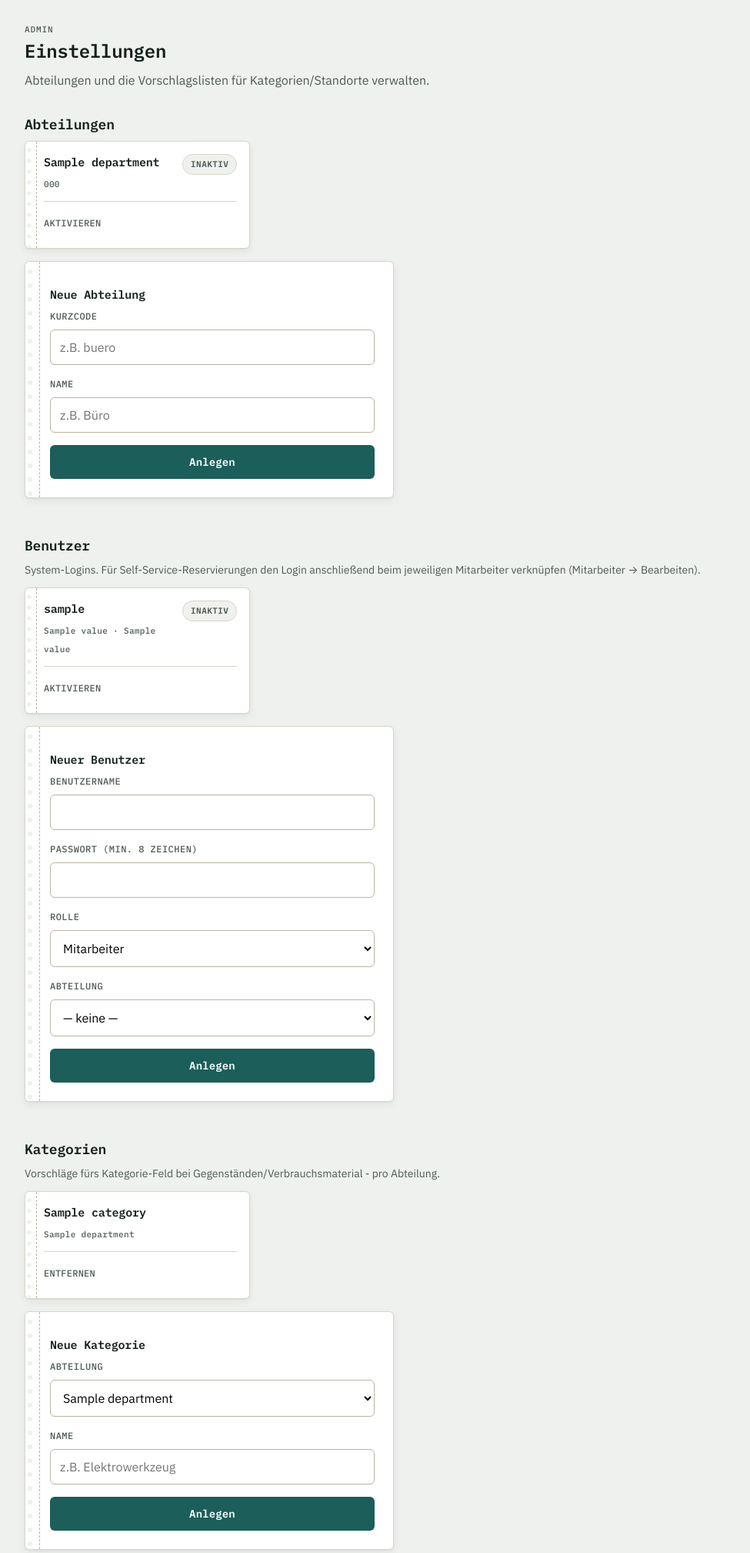
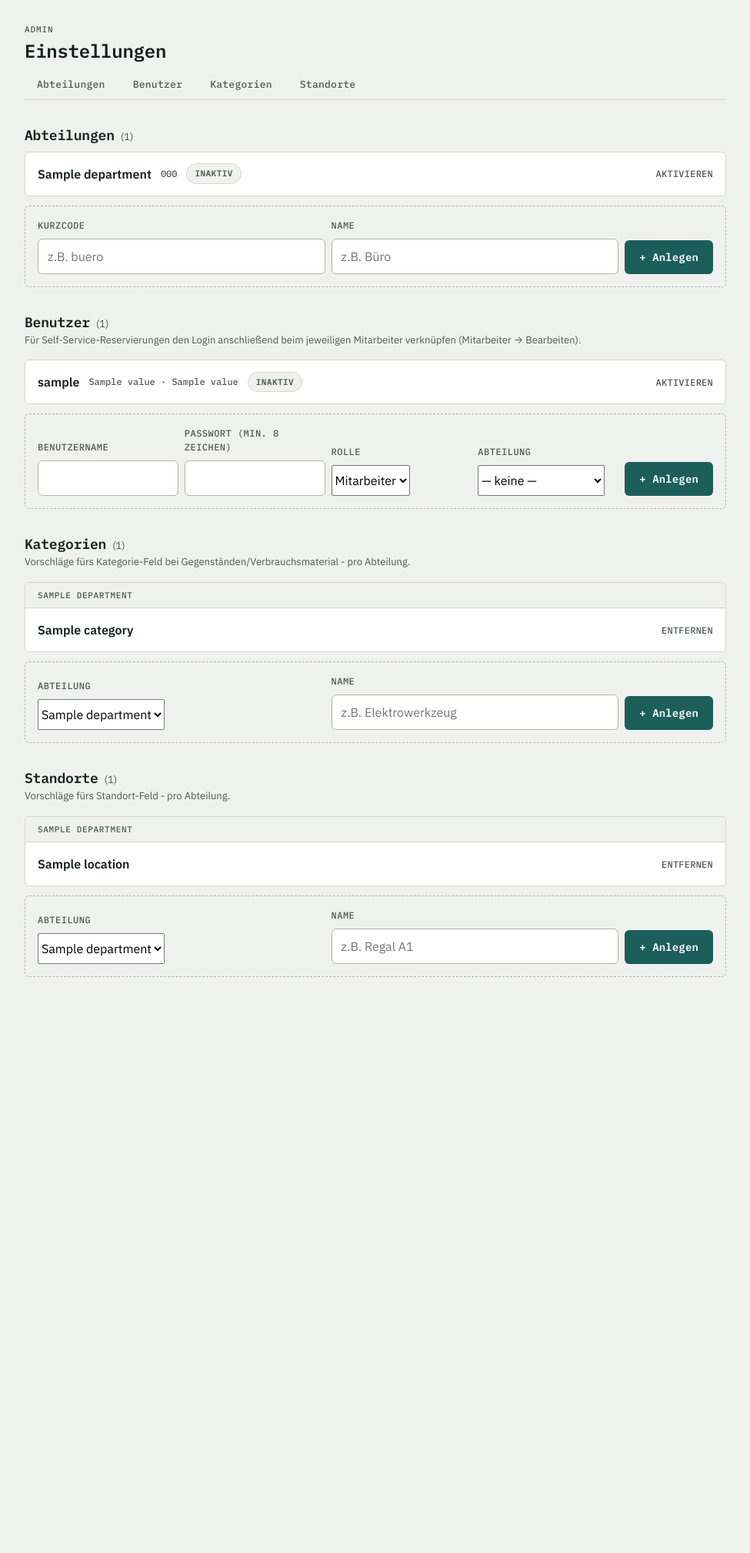
Before and after one commit to Woschj/scandy-lite, a FastAPI app: template app/templates/admin/settings.html in a window 1280 px wide. Shown: the part 60-2077 px from the top of the page at 77% size, without its empty margins (152-1127 px from the left). After the commit the page ends 1329 px from the top, so only its background shows below. Run offline with FastAPI, Linux system fonts and the light colour scheme; the template is opened without the code that fills it: most values are stand-ins (such as "Sample title", 1, 10 or a date in 2020); some libraries are stand-ins or nearby versions.

Commit message:
Settings ui overhaul

```diff
--- a/app/static/css/app.css
+++ b/app/static/css/app.css
@@ -759,3 +759,142 @@ button, input, select {
   font-size: 0.8125rem;
   padding: var(--space-6) var(--space-2);
 }
+
+/* -------------------------------------------------------------------------
+   Kompakte Listen für die Admin-Einstellungen (Kacheln sind hier zu viel
+   Overhead für simple Name+Aktion-Einträge)
+   ------------------------------------------------------------------------- */
+
+.settings-section {
+  margin-top: var(--space-8);
+}
+
+.settings-section h2 {
+  display: flex;
+  align-items: baseline;
+  gap: var(--space-2);
+}
+
+.settings-section .count {
+  font-family: var(--font-body);
+  font-size: 0.8125rem;
+  color: var(--ink-soft);
+  font-weight: 400;
+  text-transform: none;
+  letter-spacing: normal;
+}
+
+.settings-hint {
+  color: var(--ink-soft);
+  font-size: 0.8125rem;
+  margin-top: calc(-1 * var(--space-2));
+  margin-bottom: var(--space-4);
+}
+
+.settings-list {
+  border: 1px solid var(--line);
+  border-radius: var(--radius);
+  background: var(--bg-raised);
+  overflow: hidden;
+}
+
+.settings-row {
+  display: flex;
+  align-items: center;
+  justify-content: space-between;
+  gap: var(--space-3);
+  padding: var(--space-3) var(--space-4);
+  border-bottom: 1px solid var(--line);
+}
+.settings-row:last-child { border-bottom: none; }
+
+.settings-row .main {
+  display: flex;
+  align-items: center;
+  gap: var(--space-3);
+  min-width: 0;
+}
+
+.settings-row .name {
+  font-weight: 600;
+}
+
+.settings-row .meta {
+  font-family: var(--font-display);
+  font-size: 0.75rem;
+  color: var(--ink-soft);
+  white-space: nowrap;
+}
+
+.settings-row .actions {
+  display: flex;
+  gap: var(--space-3);
+  flex-shrink: 0;
+}
+
+.settings-row form { margin: 0; }
+
+.settings-group-label {
+  padding: var(--space-2) var(--space-4);
+  background: var(--bg);
+  font-family: var(--font-display);
+  font-size: 0.6875rem;
+  letter-spacing: 0.06em;
+  text-transform: uppercase;
+  color: var(--ink-soft);
+  border-bottom: 1px solid var(--line);
+}
+
+.settings-empty {
+  padding: var(--space-4);
+  color: var(--ink-soft);
+  font-size: 0.875rem;
+  text-align: center;
+}
+
+.settings-add-inline {
+  display: flex;
+  gap: var(--space-2);
+  flex-wrap: wrap;
+  align-items: flex-end;
+  padding: var(--space-4);
+  background: var(--bg);
+  border: 1px dashed var(--line-strong);
+  border-radius: var(--radius);
+  margin-top: var(--space-3);
+}
+
+.settings-add-inline .field {
+  margin-bottom: 0;
+  flex: 1;
+  min-width: 160px;
+}
+
+.settings-add-inline select,
+.settings-add-inline input {
+  min-height: 40px;
+}
+
+.settings-tabs {
+  display: flex;
+  gap: var(--space-1);
+  border-bottom: 1px solid var(--line);
+  margin-bottom: var(--space-6);
+  flex-wrap: wrap;
+}
+
+.settings-tabs a {
+  padding: var(--space-2) var(--space-4);
+  font-family: var(--font-display);
+  font-size: 0.8125rem;
+  letter-spacing: 0.02em;
+  text-decoration: none;
+  color: var(--ink-soft);
+  border-bottom: 2px solid transparent;
+  margin-bottom: -1px;
+}
+.settings-tabs a.active,
+.settings-tabs a:hover {
+  color: var(--ink);
+  border-bottom-color: var(--brand);
+}
--- a/app/templates/admin/settings.html
+++ b/app/templates/admin/settings.html
@@ -4,31 +4,37 @@
 {% block content %}
 <span class="eyebrow">Admin</span>
 <h1>Einstellungen</h1>
-<p>Abteilungen und die Vorschlagslisten für Kategorien/Standorte verwalten.</p>
 
-<h2 style="margin-top: var(--space-8);">Abteilungen</h2>
-<div class="item-grid">
+<nav class="settings-tabs">
+  <a href="#departments">Abteilungen</a>
+  <a href="#users">Benutzer</a>
+  <a href="#categories">Kategorien</a>
+  <a href="#locations">Standorte</a>
+</nav>
+
+{# ================= Abteilungen ================= #}
+<section class="settings-section" id="departments">
+  <h2>Abteilungen <span class="count">({{ departments | length }})</span></h2>
+  <div class="settings-list">
     {% for d in departments %}
-    <div class="item-card">
-      <div class="item-card-top">
-        <div>
-          <h3>{{ d.name }}</h3>
-          <span class="item-barcode">{{ d.code }}</span>
-        </div>
+      <div class="settings-row">
+        <div class="main">
+          <span class="name">{{ d.name }}</span>
+          <span class="meta">{{ d.code }}</span>
           {% if d.is_active %}<span class="chip chip-success">Aktiv</span>{% else %}<span class="chip chip-neutral">Inaktiv</span>{% endif %}
         </div>
-      <div class="item-card-actions">
+        <div class="actions">
           <form method="post" action="/admin/departments/{{ d.id }}/toggle">
             <button type="submit" class="link-btn">{% if d.is_active %}Deaktivieren{% else %}Aktivieren{% endif %}</button>
           </form>
         </div>
       </div>
+    {% else %}
+      <div class="settings-empty">Noch keine Abteilungen.</div>
     {% endfor %}
   </div>
 
-<div class="tag-card form-card" style="margin-top: var(--space-4);">
-  <h3>Neue Abteilung</h3>
-  <form method="post" action="/admin/departments/new">
+  <form class="settings-add-inline" method="post" action="/admin/departments/new">
     <div class="field">
       <label for="dep-code">Kurzcode</label>
       <input type="text" id="dep-code" name="code" placeholder="z.B. buero" required>
@@ -37,37 +43,39 @@
       <label for="dep-name">Name</label>
       <input type="text" id="dep-name" name="name" placeholder="z.B. Büro" required>
     </div>
-    <button type="submit" class="btn btn-primary btn-block">Anlegen</button>
+    <button type="submit" class="btn btn-primary">+ Anlegen</button>
   </form>
-</div>
+</section>
 
-<h2 style="margin-top: var(--space-12);">Benutzer</h2>
-<p style="color: var(--ink-soft); font-size: 0.875rem;">System-Logins. Für Self-Service-Reservierungen den Login anschließend beim jeweiligen Mitarbeiter verknüpfen (Mitarbeiter → Bearbeiten).</p>
+{# ================= Benutzer ================= #}
+<section class="settings-section" id="users">
+  <h2>Benutzer <span class="count">({{ users | length }})</span></h2>
+  <p class="settings-hint">Für Self-Service-Reservierungen den Login anschließend beim jeweiligen Mitarbeiter verknüpfen (Mitarbeiter → Bearbeiten).</p>
 
-<div class="item-grid">
+  <div class="settings-list">
     {% for u in users %}
-    <div class="item-card">
-      <div class="item-card-top">
-        <div>
-          <h3>{{ u.username }}</h3>
-          <span class="item-barcode">{{ u.role.value }}{% if u.auth_source.value != "local" %} · {{ u.auth_source.value }}{% endif %}</span>
-        </div>
+      <div class="settings-row">
+        <div class="main">
+          <span class="name">{{ u.username }}</span>
+          <span class="meta">{{ u.role.value }}{% if u.auth_source.value != "local" %} · {{ u.auth_source.value }}{% endif %}</span>
           {% if u.is_active %}<span class="chip chip-success">Aktiv</span>{% else %}<span class="chip chip-neutral">Inaktiv</span>{% endif %}
         </div>
+        <div class="actions">
           {% if u.id != user.id %}
-      <div class="item-card-actions">
             <form method="post" action="/admin/users/{{ u.id }}/toggle">
               <button type="submit" class="link-btn">{% if u.is_active %}Deaktivieren{% else %}Aktivieren{% endif %}</button>
             </form>
-      </div>
+          {% else %}
+            <span class="meta">(du)</span>
           {% endif %}
         </div>
+      </div>
+    {% else %}
+      <div class="settings-empty">Noch keine Benutzer.</div>
     {% endfor %}
   </div>
 
-<div class="tag-card form-card" style="margin-top: var(--space-4);">
-  <h3>Neuer Benutzer</h3>
-  <form method="post" action="/admin/users/new">
+  <form class="settings-add-inline" method="post" action="/admin/users/new">
     <div class="field">
       <label for="u-username">Benutzername</label>
       <input type="text" id="u-username" name="username" required>
@@ -90,34 +98,38 @@
         {% for d in departments %}<option value="{{ d.id }}">{{ d.name }}</option>{% endfor %}
       </select>
     </div>
-    <button type="submit" class="btn btn-primary btn-block">Anlegen</button>
+    <button type="submit" class="btn btn-primary">+ Anlegen</button>
   </form>
-</div>
+</section>
 
-<h2 style="margin-top: var(--space-12);">Kategorien</h2>
-<p style="color: var(--ink-soft); font-size: 0.875rem;">Vorschläge fürs Kategorie-Feld bei Gegenständen/Verbrauchsmaterial - pro Abteilung.</p>
+{# ================= Kategorien ================= #}
+<section class="settings-section" id="categories">
+  <h2>Kategorien <span class="count">({{ categories | length }})</span></h2>
+  <p class="settings-hint">Vorschläge fürs Kategorie-Feld bei Gegenständen/Verbrauchsmaterial - pro Abteilung.</p>
 
-<div class="item-grid">
-  {% for c in categories %}
-    <div class="item-card">
-      <div class="item-card-top">
-        <div>
-          <h3>{{ c.name }}</h3>
-          <span class="item-barcode">{{ c.department.name if c.department else "" }}</span>
-        </div>
-      </div>
-      <div class="item-card-actions">
+  <div class="settings-list">
+    {% for d in departments %}
+      {% set dept_categories = categories | selectattr("department_id", "equalto", d.id) | list %}
+      {% if dept_categories %}
+        <div class="settings-group-label">{{ d.name }}</div>
+        {% for c in dept_categories %}
+          <div class="settings-row">
+            <span class="name">{{ c.name }}</span>
+            <div class="actions">
               <form method="post" action="/admin/categories/{{ c.id }}/delete" onsubmit="return confirm('{{ c.name }} wirklich entfernen?')">
                 <button type="submit" class="link-btn danger">Entfernen</button>
               </form>
             </div>
           </div>
         {% endfor %}
+      {% endif %}
+    {% endfor %}
+    {% if not categories %}
+      <div class="settings-empty">Noch keine Kategorien.</div>
+    {% endif %}
   </div>
 
-<div class="tag-card form-card" style="margin-top: var(--space-4);">
-  <h3>Neue Kategorie</h3>
-  <form method="post" action="/admin/categories/new">
+  <form class="settings-add-inline" method="post" action="/admin/categories/new">
     <div class="field">
       <label for="cat-department">Abteilung</label>
       <select id="cat-department" name="department_id" required>
@@ -128,34 +140,38 @@
       <label for="cat-name">Name</label>
       <input type="text" id="cat-name" name="name" placeholder="z.B. Elektrowerkzeug" required>
     </div>
-    <button type="submit" class="btn btn-primary btn-block">Anlegen</button>
+    <button type="submit" class="btn btn-primary">+ Anlegen</button>
   </form>
-</div>
+</section>
 
-<h2 style="margin-top: var(--space-12);">Standorte</h2>
-<p style="color: var(--ink-soft); font-size: 0.875rem;">Vorschläge fürs Standort-Feld - pro Abteilung.</p>
+{# ================= Standorte ================= #}
+<section class="settings-section" id="locations">
+  <h2>Standorte <span class="count">({{ locations | length }})</span></h2>
+  <p class="settings-hint">Vorschläge fürs Standort-Feld - pro Abteilung.</p>
 
-<div class="item-grid">
-  {% for l in locations %}
-    <div class="item-card">
-      <div class="item-card-top">
-        <div>
-          <h3>{{ l.name }}</h3>
-          <span class="item-barcode">{{ l.department.name if l.department else "" }}</span>
-        </div>
-      </div>
-      <div class="item-card-actions">
+  <div class="settings-list">
+    {% for d in departments %}
+      {% set dept_locations = locations | selectattr("department_id", "equalto", d.id) | list %}
+      {% if dept_locations %}
+        <div class="settings-group-label">{{ d.name }}</div>
+        {% for l in dept_locations %}
+          <div class="settings-row">
+            <span class="name">{{ l.name }}</span>
+            <div class="actions">
               <form method="post" action="/admin/locations/{{ l.id }}/delete" onsubmit="return confirm('{{ l.name }} wirklich entfernen?')">
                 <button type="submit" class="link-btn danger">Entfernen</button>
               </form>
             </div>
           </div>
         {% endfor %}
+      {% endif %}
+    {% endfor %}
+    {% if not locations %}
+      <div class="settings-empty">Noch keine Standorte.</div>
+    {% endif %}
   </div>
 
-<div class="tag-card form-card" style="margin-top: var(--space-4);">
-  <h3>Neuer Standort</h3>
-  <form method="post" action="/admin/locations/new">
+  <form class="settings-add-inline" method="post" action="/admin/locations/new">
     <div class="field">
       <label for="loc-department">Abteilung</label>
       <select id="loc-department" name="department_id" required>
@@ -166,7 +182,7 @@
       <label for="loc-name">Name</label>
       <input type="text" id="loc-name" name="name" placeholder="z.B. Regal A1" required>
     </div>
-    <button type="submit" class="btn btn-primary btn-block">Anlegen</button>
+    <button type="submit" class="btn btn-primary">+ Anlegen</button>
   </form>
-</div>
+</section>
 {% endblock %}
--- a/docker-compose.yml
+++ b/docker-compose.yml
@@ -55,7 +55,8 @@ services:
     image: caddy:2-alpine
     restart: unless-stopped
     depends_on:
-      - app
+      app:
+        condition: service_started
     ports:
       - "${APP_HTTPS_PORT:-8443}:8443"
     volumes:
```
Lines whose indentation alone changed are shown as unchanged.
